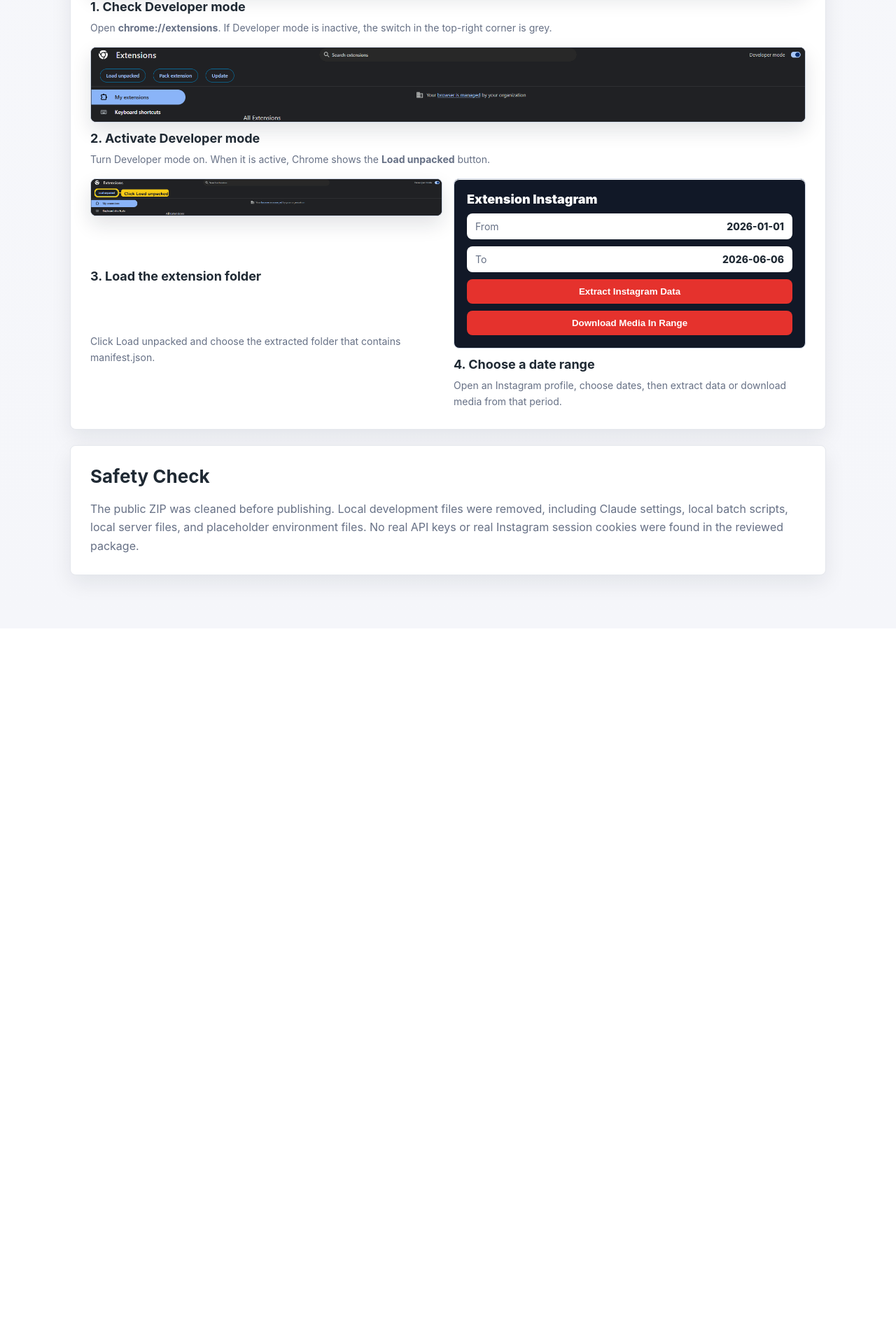
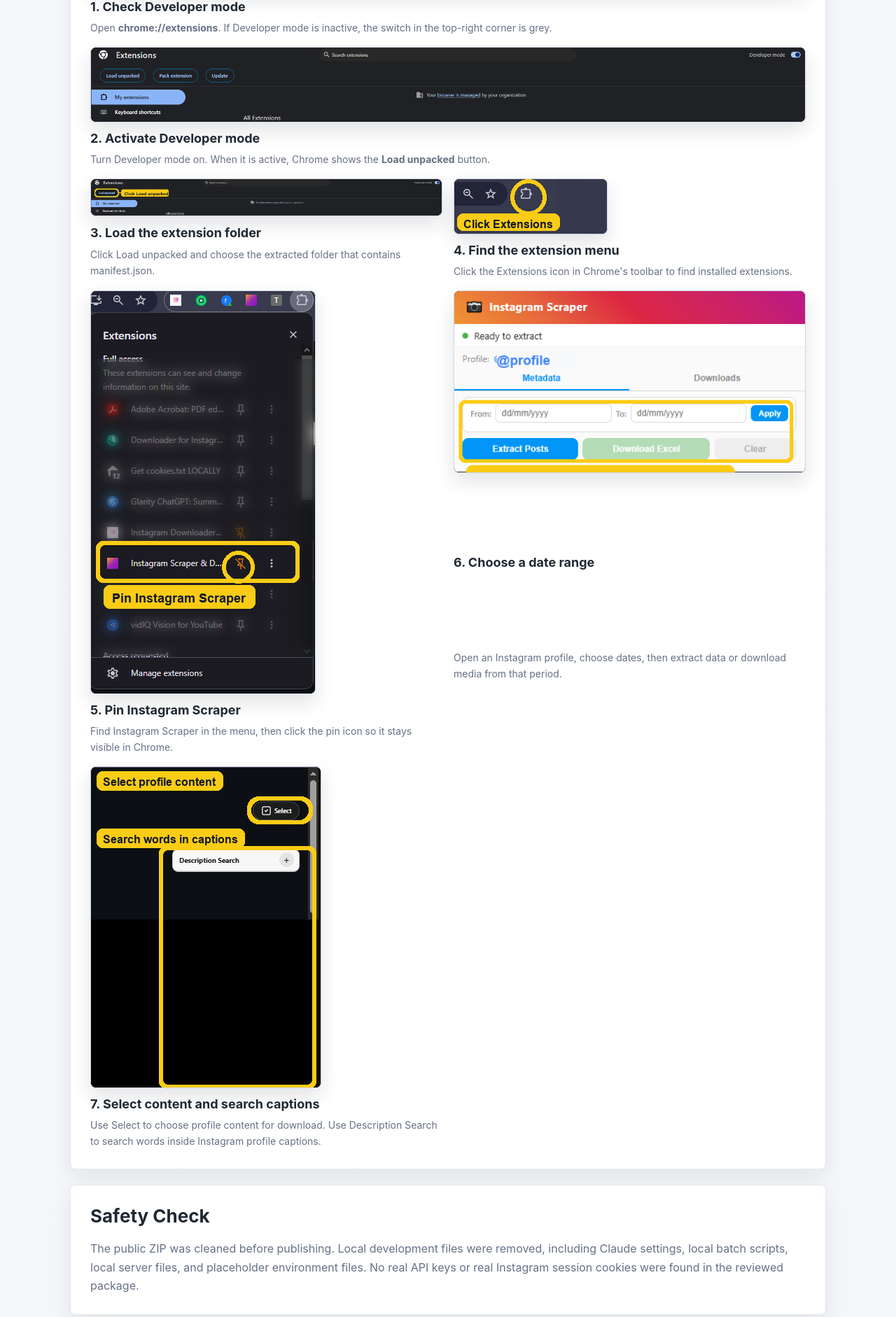
Before and after one commit to creativityemarketing-netizen/All_Tools, a Flask app: template templates/instagram_extension.html in a window 1280 px wide. Shown: the part 1532-3414 px from the top of the page at 70% size. Before the commit the page ends 2381 px from the top, so only its background shows below. Run offline with Flask 3, Linux system fonts and the light colour scheme; the template is opened without the code that fills it, so the values that code supplies are empty; some libraries are stand-ins or nearby versions.

Commit message:
Add real Instagram extension usage screenshots

```diff
--- a/static/site.css
+++ b/static/site.css
@@ -404,6 +404,12 @@ body {
   box-shadow: 0 12px 28px rgba(16, 24, 40, 0.12);
 }
 
+.screenshot-compact .real-screenshot {
+  width: auto;
+  max-width: 100%;
+  justify-self: start;
+}
+
 .screenshot-card > strong {
   font-size: 18px;
 }
--- a/templates/instagram_extension.html
+++ b/templates/instagram_extension.html
@@ -97,16 +97,28 @@
           <p>Click Load unpacked and choose the extracted folder that contains manifest.json.</p>
         </article>
 
+        <article class="screenshot-card screenshot-compact">
+          <img class="real-screenshot" src="/static/images/extension/find-extension-icon.png" alt="Chrome toolbar with the Extensions icon highlighted">
+          <strong>4. Find the extension menu</strong>
+          <p>Click the Extensions icon in Chrome's toolbar to find installed extensions.</p>
+        </article>
+
+        <article class="screenshot-card screenshot-compact">
+          <img class="real-screenshot" src="/static/images/extension/pin-extension-highlight.png" alt="Chrome Extensions menu with Instagram Scraper highlighted and pin icon circled">
+          <strong>5. Pin Instagram Scraper</strong>
+          <p>Find Instagram Scraper in the menu, then click the pin icon so it stays visible in Chrome.</p>
+        </article>
+
         <article class="screenshot-card">
-          <div class="fake-window fake-popup">
-            <div class="popup-title">Extension Instagram</div>
-            <label>From <span>2026-01-01</span></label>
-            <label>To <span>2026-06-06</span></label>
-            <button>Extract Instagram Data</button>
-            <button>Download Media In Range</button>
-          </div>
-          <strong>4. Choose a date range</strong>
+          <img class="real-screenshot" src="/static/images/extension/extension-popup-date-range.png" alt="Instagram Scraper popup with date range fields and action buttons highlighted">
+          <strong>6. Choose a date range</strong>
           <p>Open an Instagram profile, choose dates, then extract data or download media from that period.</p>
+        </article>
+
+        <article class="screenshot-card screenshot-compact">
+          <img class="real-screenshot" src="/static/images/extension/instagram-profile-select-search.png" alt="Instagram profile with Select button and Description Search area highlighted">
+          <strong>7. Select content and search captions</strong>
+          <p>Use Select to choose profile content for download. Use Description Search to search words inside Instagram profile captions.</p>
         </article>
       </div>
     </section>
```
Also changed, not shown: static/images/extension/extension-popup-date-range.png (added), static/images/extension/find-extension-icon.png (added), static/images/extension/instagram-profile-select-search.png (added), static/images/extension/pin-extension-highlight.png (added).
